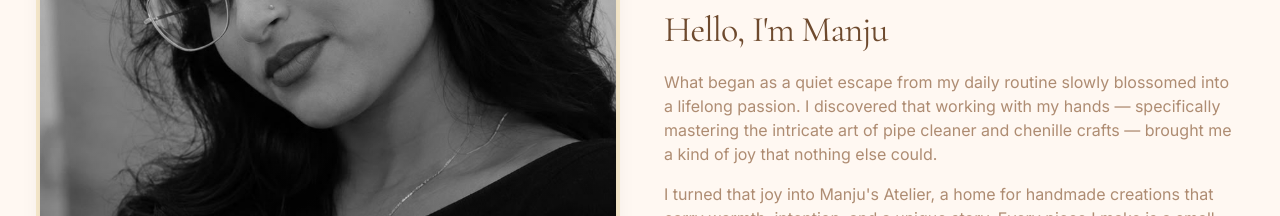
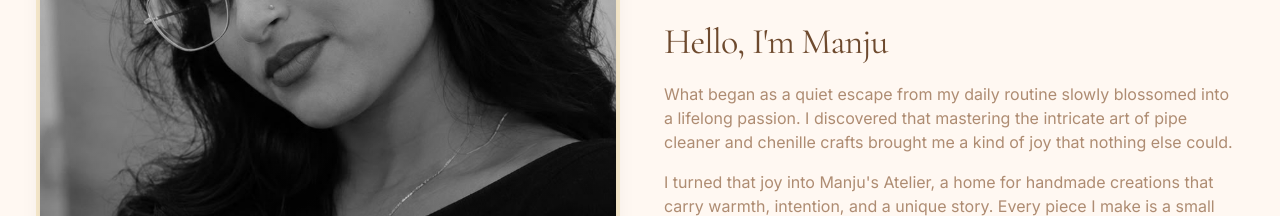
Before and after one commit to SameerJoshi7/manjusatelier, a React (Vite) app in the folder client/: page /about in a window 1280 px wide. Shown: the part 336-552 px from the top of the page. Built offline with nearby package versions, Linux system fonts and the light colour scheme; no server answers.

Commit message:
style: replace em-dashes with natural phrasing to sound more human

```diff
--- a/client/src/components/home/FeaturedCategories.tsx
+++ b/client/src/components/home/FeaturedCategories.tsx
@@ -17,7 +17,7 @@ export function FeaturedCategories() {
       <SectionHeading
         eyebrow="Browse"
         title="Featured Categories"
-        subtitle="From glossy resin art to earthy clay crafts — discover collections made to bring warmth to every corner."
+        subtitle="From glossy resin art to earthy clay crafts, discover collections made to bring warmth to every corner."
       />
 
       <motion.div
--- a/client/src/components/home/Hero.tsx
+++ b/client/src/components/home/Hero.tsx
@@ -42,7 +42,7 @@ export function Hero() {
             Handmade Creations That Tell a Story
           </h1>
           <p className="mt-6 max-w-xl text-lg leading-relaxed text-cream/85">
-            Each piece at Manju&apos;s Atelier is lovingly made by hand — no two exactly alike.
+            Each piece at Manju&apos;s Atelier is lovingly made by hand and no two are exactly alike.
             Bring home warmth, character, and craftsmanship made to last a lifetime.
           </p>
           <div className="mt-9 flex flex-wrap gap-4">
--- a/client/src/pages/About.tsx
+++ b/client/src/pages/About.tsx
@@ -40,8 +40,7 @@ export default function About() {
             <div className="mt-5 space-y-4 text-brown/70 dark:text-beige/70">
               <p>
                 What began as a quiet escape from my daily routine slowly blossomed into a
-                lifelong passion. I discovered that working with my hands — specifically mastering
-                the intricate art of pipe cleaner and chenille crafts — brought me a kind of joy that nothing else could.
+                lifelong passion. I discovered that mastering the intricate art of pipe cleaner and chenille crafts brought me a kind of joy that nothing else could.
               </p>
               <p>
                 I turned that joy into Manju&apos;s Atelier, a home for handmade creations that
--- a/client/src/pages/Contact.tsx
+++ b/client/src/pages/Contact.tsx
@@ -51,7 +51,7 @@ export default function Contact() {
           We&apos;d Love to Hear From You
         </h1>
         <p className="mt-4 text-brown/70 dark:text-beige/70">
-          Questions, custom requests, or just a hello — reach out anytime.
+          Questions, custom requests, or just a hello, reach out anytime.
         </p>
       </header>
 
```
